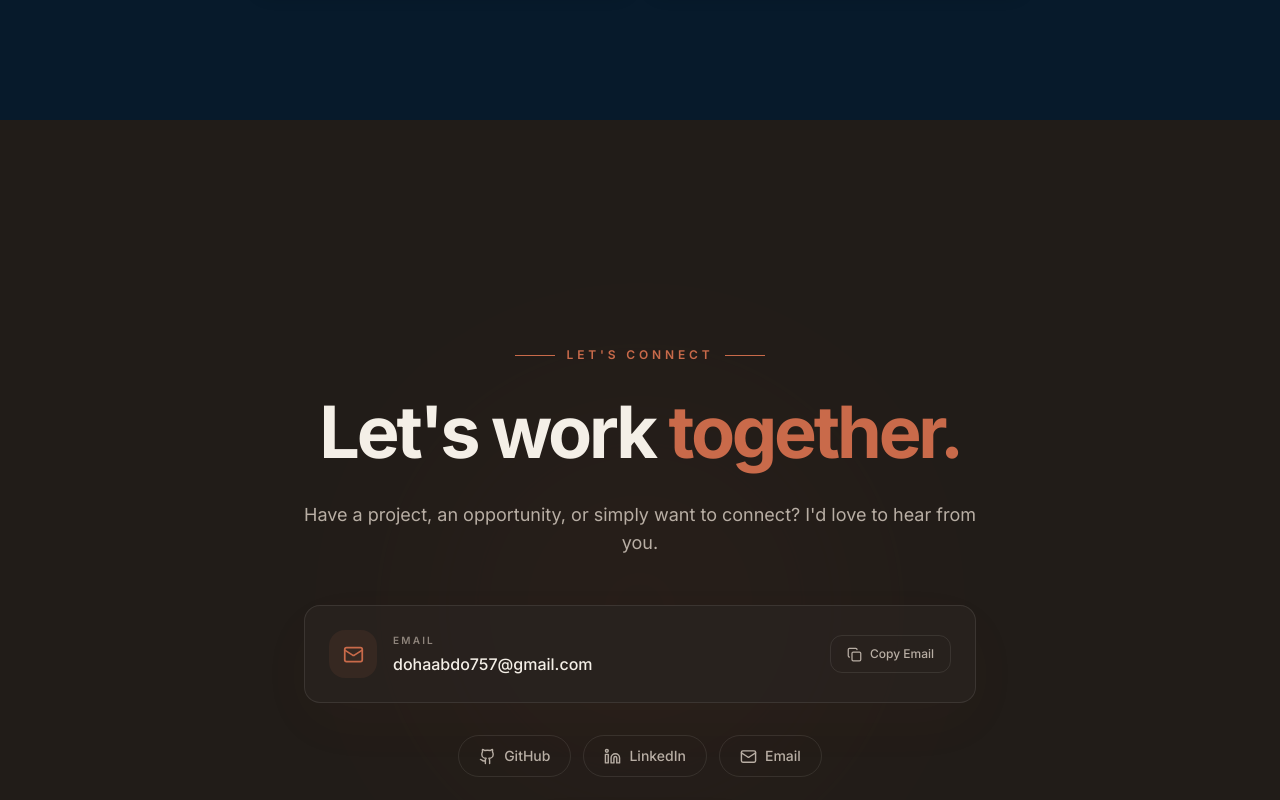
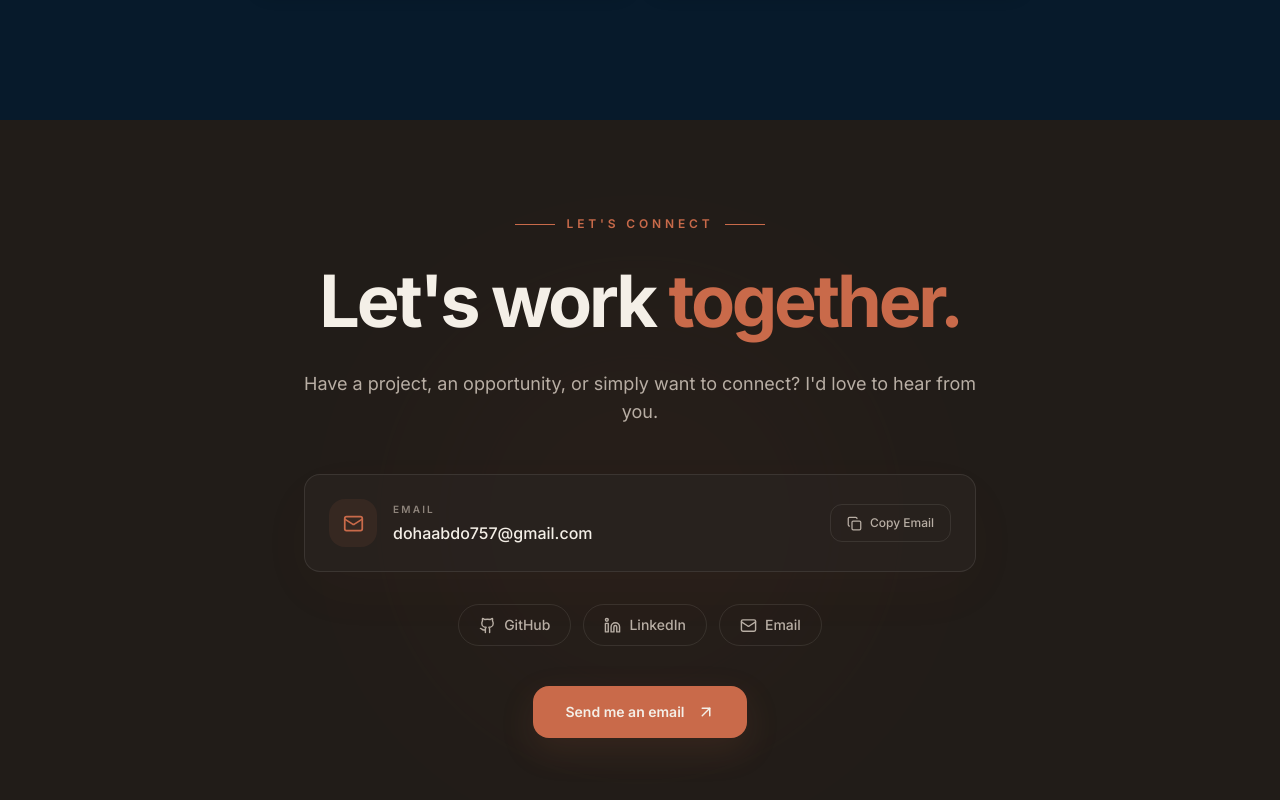
Before and after one commit to DohaAbdelrahman/Doha, a Next.js app: page / in a window 1280 px wide. Shown: the part 8820-9620 px from the top of the page. Built offline with nearby package versions, Linux system fonts and the light colour scheme.

Commit message:
final update

```diff
--- a/src/sections/ContactSection.tsx
+++ b/src/sections/ContactSection.tsx
@@ -45,8 +45,8 @@ export default function ContactSection() {
         relative
         min-h-screen
         overflow-hidden
-        py-28
-        sm:py-36
+        py-20
+        sm:py-24
       "
       style={{
         backgroundColor: colors.background,
@@ -79,7 +79,6 @@ export default function ContactSection() {
           z-10
           mx-auto
           flex
-          min-h-[calc(100vh-7rem)]
           max-w-5xl
           flex-col
           items-center
```
